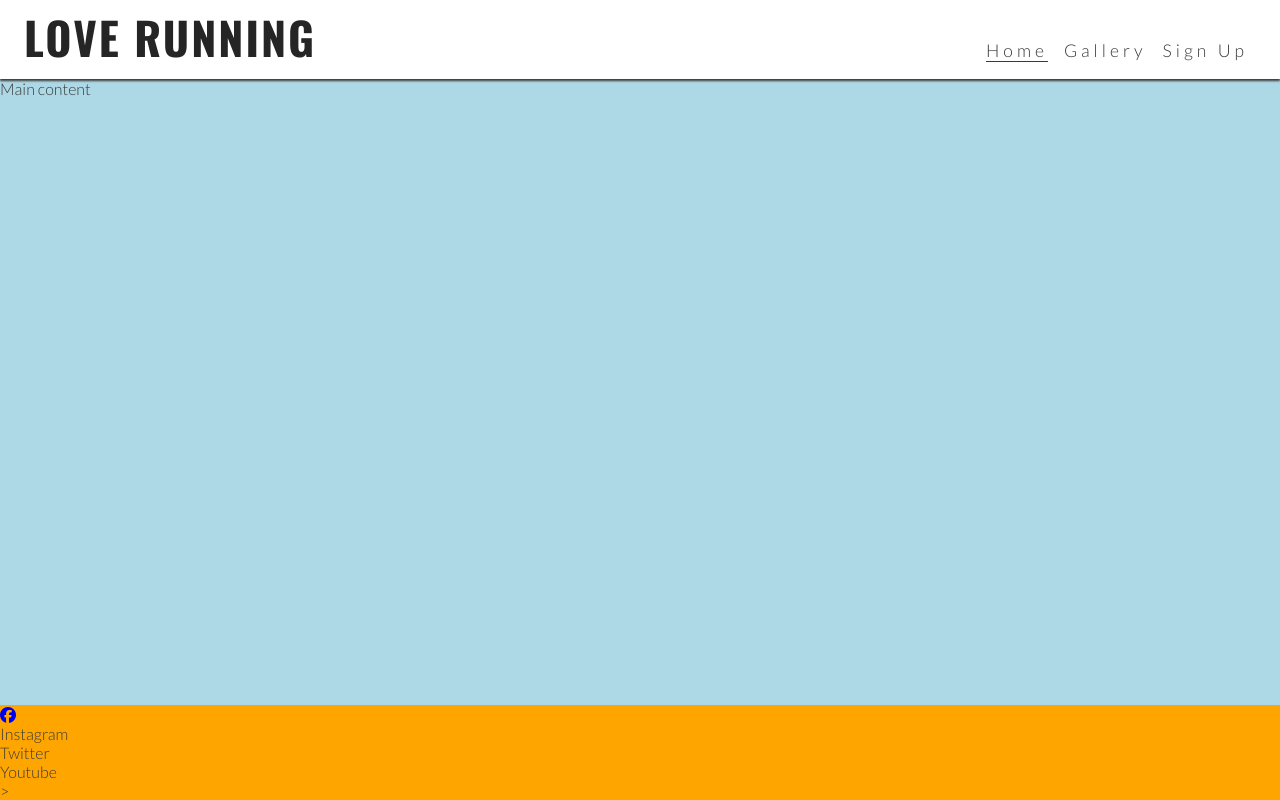
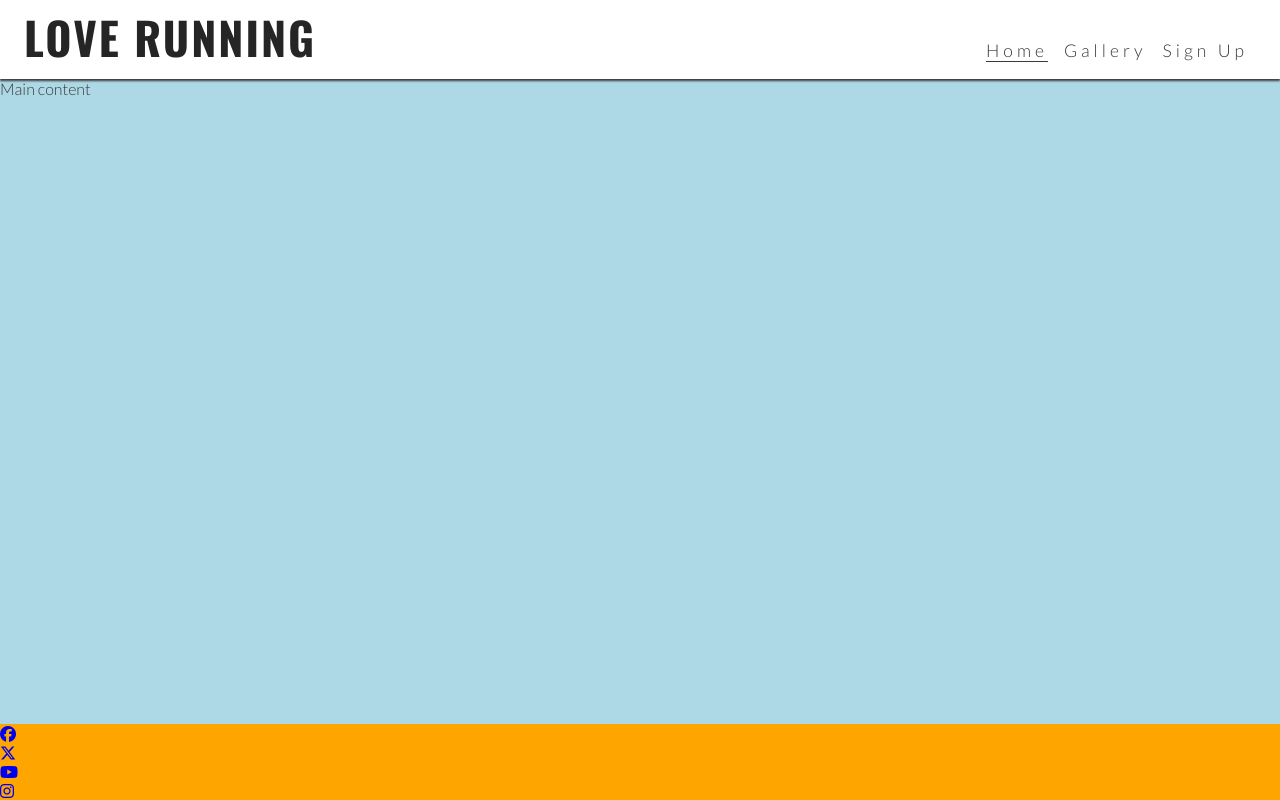
Before and after one commit to wouter-codes/love-running, a plain HTML site: page index.html in a window 1280 px wide. Drawn offline with nearby package versions, Linux system fonts and the light colour scheme.

Commit message:
Add remaining 3 footer icons and burger icon in navbar

```diff
--- a/index.html
+++ b/index.html
@@ -24,7 +24,7 @@
             <h1 id="logo">Love Running</h1>
         </a>
         <input type="checkbox" id="nav-toggle" name="nav-toggle">
-        <label for="nav-toggle" class="nav-toggle-label">X</label>
+        <label for="nav-toggle" class="nav-toggle-label"><i class="fa-solid fa-bars"></i></label>
         <nav>
             <ul id="menu">
                 <li><a href="" class="active">Home</a></li>
@@ -42,10 +42,13 @@
         <ul>
             <li><a href="https://www.facebook.com" target="_blank" rel="noopener"
                     aria-label="Visit our Facebook page"><i class="fa-brands fa-facebook"></i></a></li>
-            <li>Instagram</li>
-            <li>Twitter</li>
-            <li>Youtube</li>
-        </ul>>
+            <li><a href="https://www.x.com" target="_blank" rel="noopener" aria-label="Visit our X page"><i
+                        class="fa-brands fa-x-twitter"></i></a></li>
+            <li><a href="https://www.youtube.com" target="_blank" rel="noopener" aria-label="Visit our Youtube page"><i
+                        class="fa-brands fa-youtube"></i></a></li>
+            <li><a href="https://www.instagram.com" target="_blank" rel="noopener"
+                    aria-label="Visit our Instagram page"><i class="fa-brands fa-instagram"></i></a></li>
+        </ul>
     </footer>
 
     <!-- Font awesome kit -->
```
